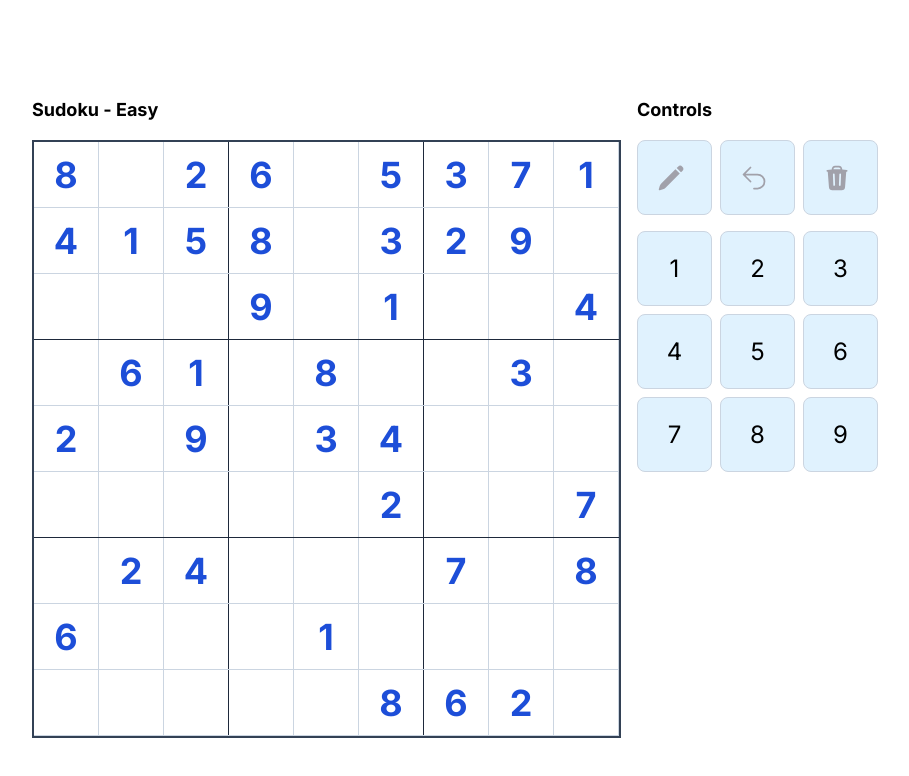
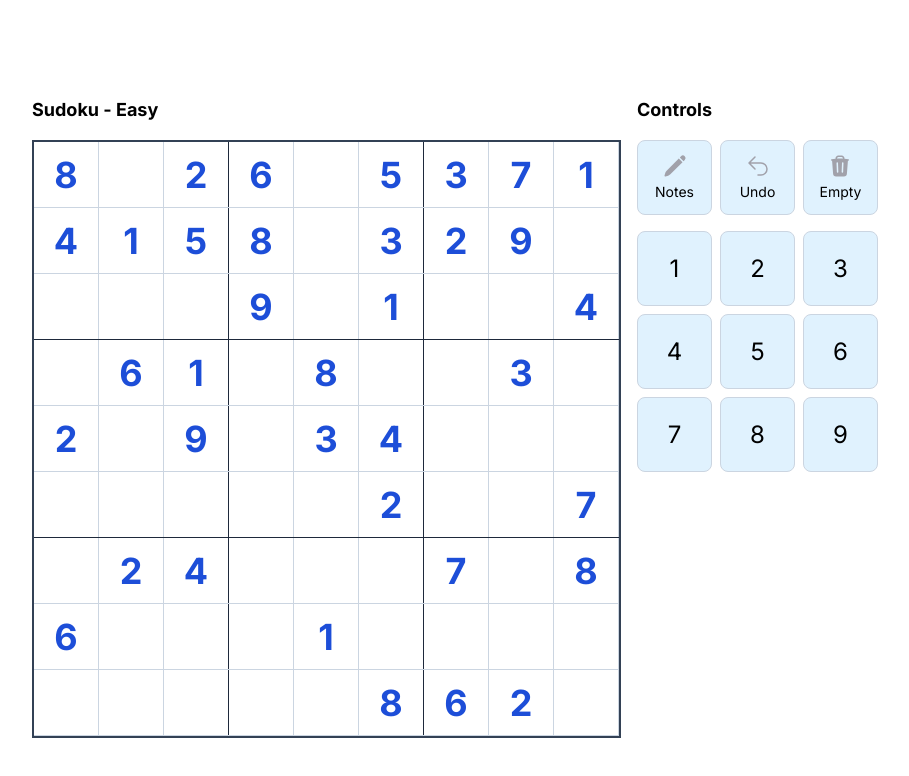
Before and after one commit to drijnkels/sudoku, a Next.js app: page / in a window 1280 px wide. Shown: the top 776 px of the page, without its empty margins (185-1094 px from the left). Built offline with nearby package versions, Linux system fonts and the light colour scheme.

Commit message:
Add aria properties to Buttons and change div to button for improve accessibility and pass the Controls tests

```diff
--- a/src/components/Controls/Button.tsx
+++ b/src/components/Controls/Button.tsx
@@ -1,10 +1,20 @@
-export default function Button ({children, onClick}: {children: React.ReactNode, onClick?: () => void}){
+type Button = {
+  children: React.ReactNode,
+  type?: 'button' | 'submit',
+  ariaToggle?: boolean,
+  ariaLabel?: string,
+  onClick?: () => void
+}
+export default function Button ({children, type = "button", ariaToggle = false, ariaLabel, onClick}: Button){
   return (
-    <div
+    <button
+      type="button"
       onClick={onClick}
-      className='flex justify-center items-center h-[75px] w-[75px] bg-sky-100 border border-slate-300 rounded-lg text-2xl hover:bg-sky-400 cursor-pointer transition-colors'
+      className='flex justify-center items-center h-[75px] w-[75px] bg-sky-100 border border-slate-300 rounded-lg hover:bg-sky-400 cursor-pointer transition-colors'
+      aria-pressed={ariaToggle ? false : undefined}
+      {...(ariaLabel ? { 'aria-label': ariaLabel } : {})}
     >
       {children}
-    </div>
+    </button>
   )
 }
--- a/src/components/Controls/Controls.tsx
+++ b/src/components/Controls/Controls.tsx
@@ -14,19 +14,28 @@ export default function Controls({setDigit, undoLastMove, emptyCell, handleToggl
     <div className='flex flex-col gap-4'>
       {/* Special controls to change board settings */}
       <div className='grid grid-cols-3 gap-2'>
-        <Button onClick={handleToggleNotesActive}>
-          <PencilIcon className={`w-7 h-7 mr-2 ${notesActive ? 'text-emerald-500' : 'text-zinc-400'}`} />
+        <Button onClick={handleToggleNotesActive} ariaToggle={true} ariaLabel='Toggle making notes'>
+          <div className='flex flex-col gap-1 font-size items-center text-center text-sm'>
+            <PencilIcon className={`w-6 h-6 ${notesActive ? 'text-emerald-500' : 'text-zinc-400'}`} />
+            Notes
+          </div>
         </Button>
-        <Button onClick={undoLastMove}>
-          <ArrowUturnLeftIcon className={"w-7 h-7 mr-2 text-zinc-400"} />
+        <Button onClick={undoLastMove} ariaLabel='Undo last move'>
+          <div className='flex flex-col gap-1 font-size items-center text-center text-sm'>
+            <ArrowUturnLeftIcon className={"w-6 h-6 text-zinc-400"}/>
+            Undo
+          </div>
         </Button>
-        <Button>
-          <TrashIcon onClick={emptyCell} className={"w-7 h-7 mr-2 text-zinc-400"} />
+        <Button onClick={emptyCell} ariaLabel='Empty cell contents'>
+          <div className='flex flex-col gap-1 font-size items-center text-center text-sm'>
+            <TrashIcon className={"w-6 h-6 text-zinc-400"}/>
+            Empty
+          </div>
         </Button>
       </div>
 
       {/* Change the value of a cell to a new digit */}
-      <div className='grid grid-cols-3 gap-2'>
+      <div className='grid grid-cols-3 gap-2 text-2xl'>
         {digits.map((d, digitIndex) =>
           <Button key={digitIndex} onClick={() => setDigit(d)}>{d}</Button>
         )}
```
